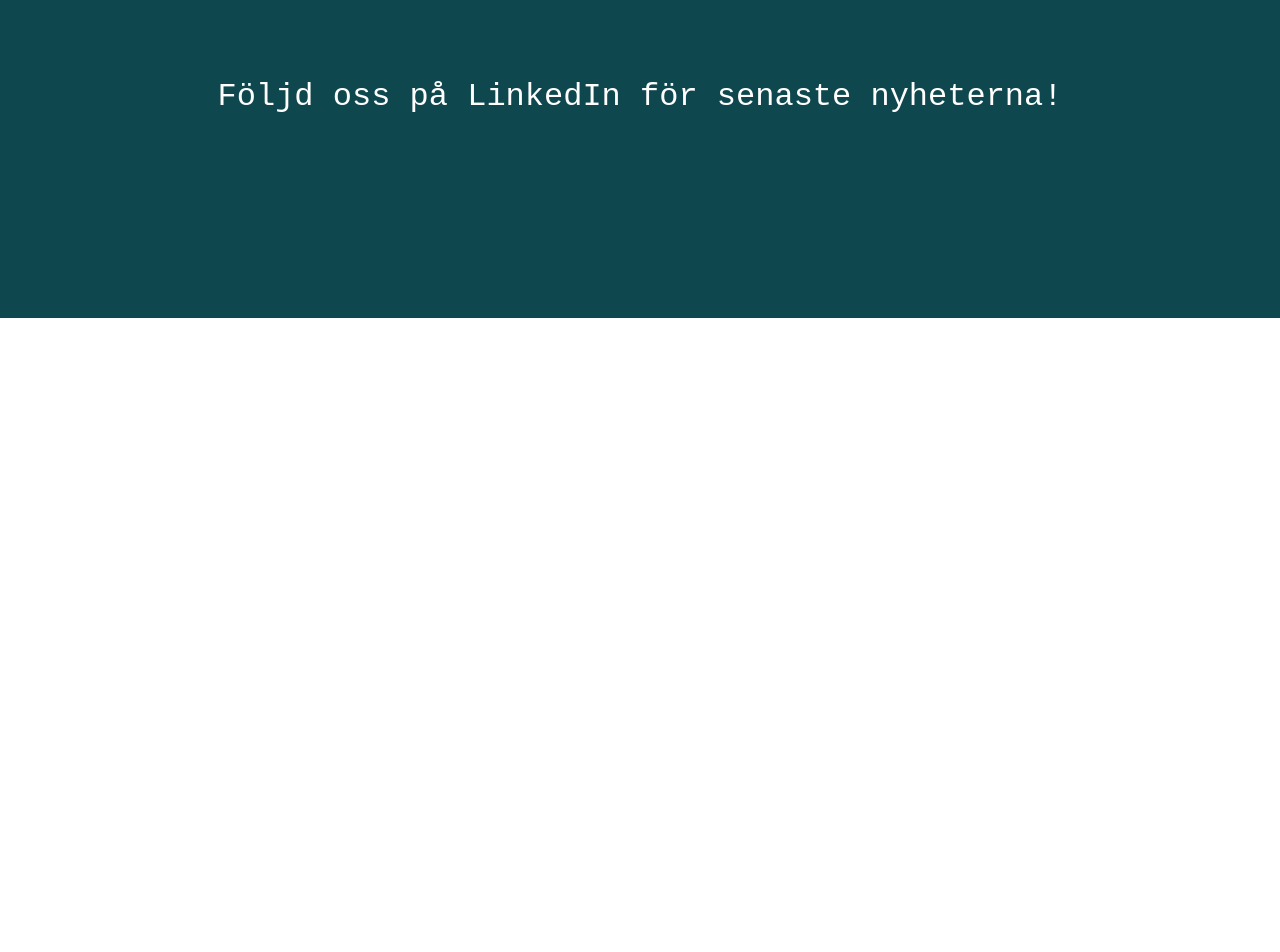
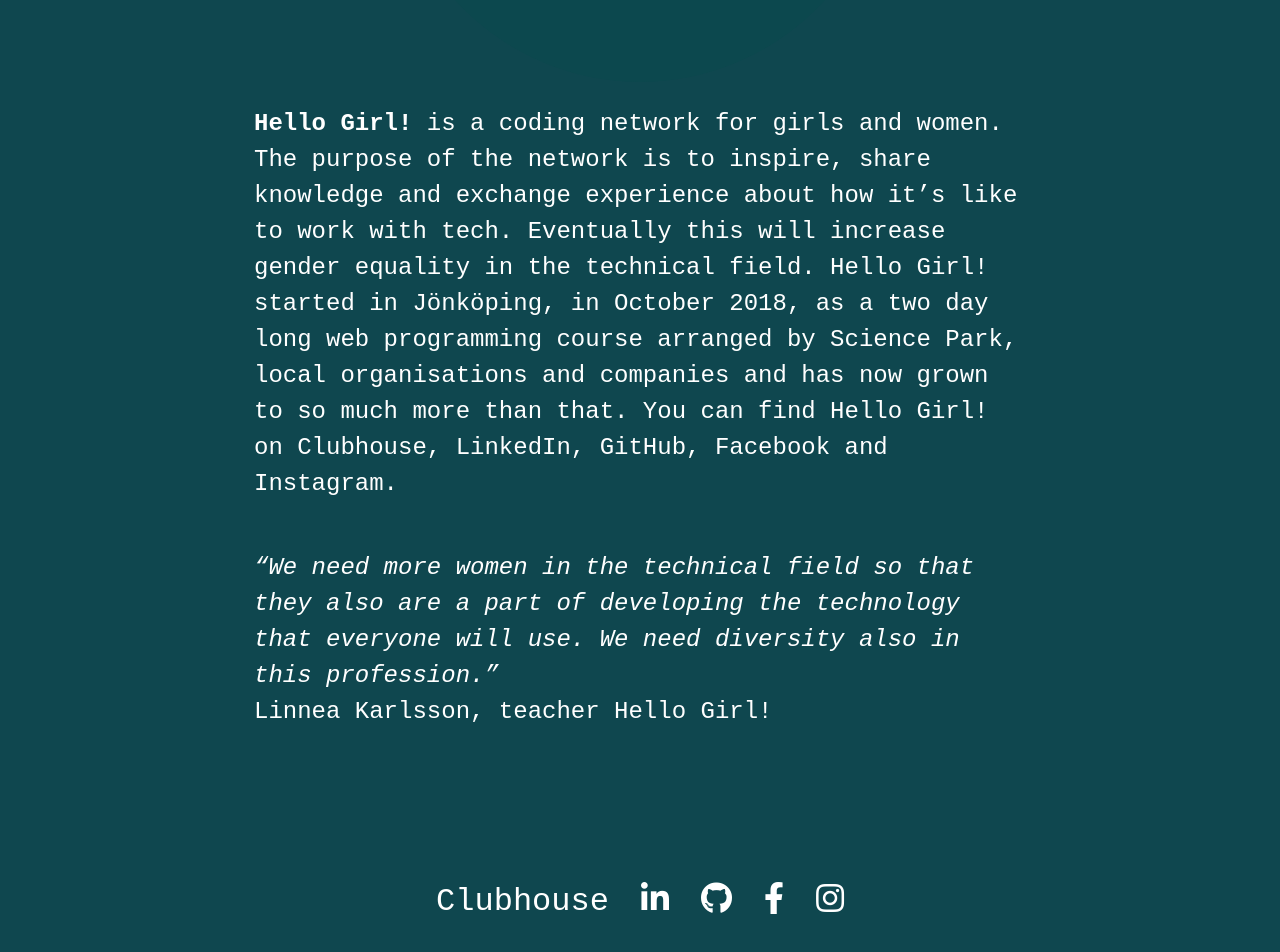
Before and after one commit to hellogirlse/hello-girl, a Next.js app: page / in a window 1280 px wide. Shown: the part 482-1434 px from the top of the page. Before the commit the page ends 800 px from the top, so only its background shows below. Built offline with nearby package versions, Linux system fonts and the light colour scheme.

Commit message:
Text and links on landingpage

```diff
--- a/pages/index.js
+++ b/pages/index.js
@@ -36,12 +36,66 @@
           className={styles.logo}
           src="/logo/logo.svg"
         ></img>
+        <p>
+          <strong>Hello Girl! </strong>
+          is a coding network for girls and women. The purpose of the network is
+          to inspire, share knowledge and exchange experience about how it’s
+          like to work with tech. Eventually this will increase gender equality
+          in the technical field. Hello Girl! started in Jönköping, in October
+          2018, as a two day long web programming course arranged by Science
+          Park, local organisations and companies and has now grown to so much
+          more than that. You can find Hello Girl! on Clubhouse, LinkedIn,
+          GitHub, Facebook and Instagram.
+        </p>
+        <p>
+          <em>
+            “We need more women in the technical field so that they also are a
+            part of developing the technology that everyone will use. We need
+            diversity also in this profession.”
+          </em>
+          <br />
+          Linnea Karlsson, teacher Hello Girl!
+        </p>
       </main>
 
       <footer className={styles.footer}>
-        <a href="https://www.linkyar next devdin.com/groups/12518492/">
-          Följd oss på LinkedIn för senaste nyheterna!
-        </a>
+        <div className={styles.socialMedia}>
+          <a
+            href="https://ios.joinclubhouse.com/club/hello-girl"
+            title="Clubhouse"
+            target="_blank"
+          >
+            Clubhouse
+          </a>
+          <a
+            href="https://www.linkedin.com/groups/12518492/"
+            title="LinkedIn"
+            target="_blank"
+          >
+            <i className="fab fa-linkedin-in"></i>
+          </a>
+          <a
+            href="https://github.com/hellogirlse"
+            title="GitHub"
+            target="_blank"
+          >
+            <i className="fab fa-github"></i>
+          </a>
+          <a
+            href="https://www.facebook.com/groups/575179392961804"
+            title="Facebook"
+            target="_blank"
+          >
+            <i className="fab fa-facebook-f"></i>
+          </a>
+          <a
+            href="https://www.instagram.com/hellogirlse/"
+            title="Instagram"
+            target="_blank"
+          >
+            <i className="fab fa-instagram"></i>
+          </a>
+        </div>
       </footer>
     </div>
   );
--- a/styles/Home.module.scss
+++ b/styles/Home.module.scss
@@ -1,7 +1,8 @@
 @use "settings" as *;
+@import "https://pro.fontawesome.com/releases/v5.10.0/css/all.css";
 
 .logo {
-  max-width: 600px;
+  max-width: 500px;
   min-width: 300px;
   width: 100%;
 }
@@ -18,15 +19,28 @@
 
 .main {
   color: $primary;
-  padding: 5rem 0;
+  padding: 4rem 4rem;
   flex: 1;
   display: flex;
   flex-direction: column;
   justify-content: center;
   align-items: center;
+  font-size: 1.5rem;
+  color: #fff;
+  line-height: 1.5;
+  max-width: 900px;
 }
 .footer {
-  min-height: 30vh;
   font-size: 2rem;
+  padding: 4rem;
   background-color: $secundary;
 }
+
+.socialMedia {
+  a {
+    padding: 1rem;
+  }
+  a:hover {
+    color: $primary;
+  }
+}
```
